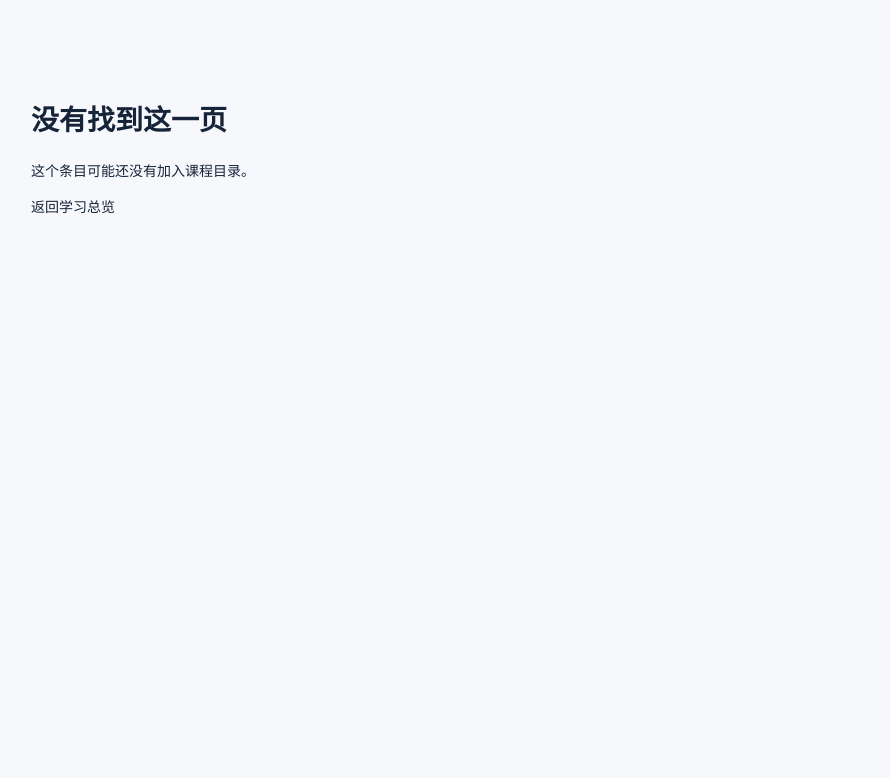
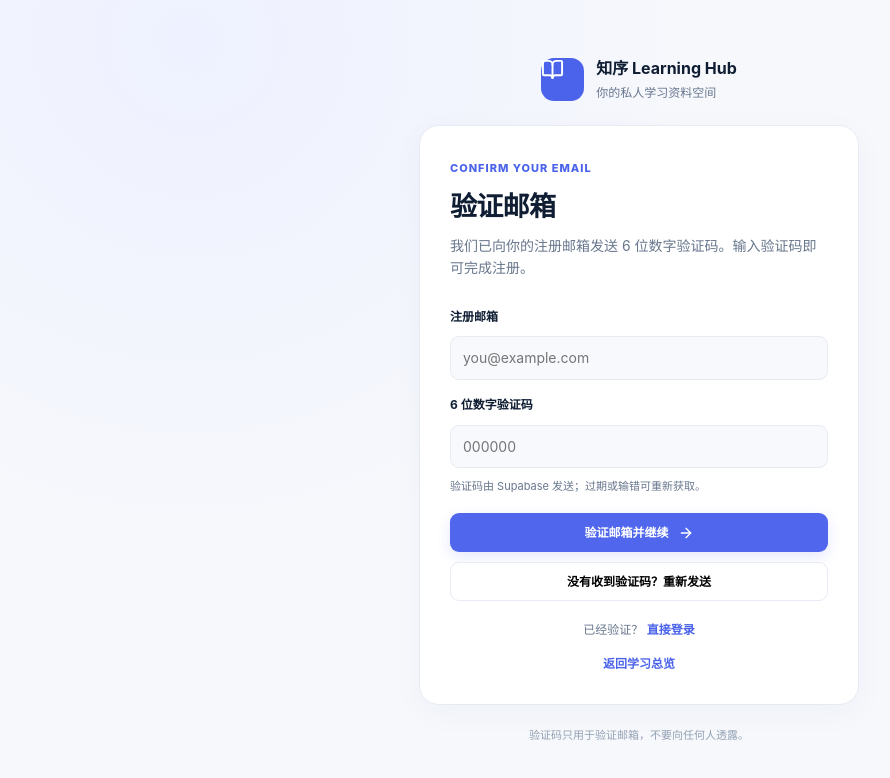
Before and after one commit to colddreamxiaowd/ContinueLeanringWithAI, a Next.js app in the folder web/: page /verify-email in a window 1280 px wide. Before the commit this address had no page. Shown: the top 778 px of the page, without its empty margins (1-891 px from the left). Built offline with nearby package versions, Linux system fonts and the light colour scheme.

Commit message:
feat(auth): verify signup emails with six-digit OTP codes

```diff
--- /dev/null
+++ b/web/src/app/verify-email/page.tsx
@@ -0,0 +1,128 @@
+"use client";
+
+import Link from "next/link";
+import { useEffect, useState, type FormEvent } from "react";
+import { ArrowRight, BookOpen, LoaderCircle } from "lucide-react";
+
+export default function VerifyEmailPage() {
+  const [email, setEmail] = useState("");
+  const [token, setToken] = useState("");
+  const [busy, setBusy] = useState(false);
+  const [resending, setResending] = useState(false);
+  const [verified, setVerified] = useState(false);
+  const [message, setMessage] = useState("");
+  const [isError, setIsError] = useState(false);
+
+  useEffect(() => {
+    const pendingEmail = window.sessionStorage.getItem("signupVerificationEmail");
+    if (pendingEmail) setEmail(pendingEmail);
+  }, []);
+
+  async function verify(event: FormEvent<HTMLFormElement>) {
+    event.preventDefault();
+    setBusy(true);
+    setMessage("");
+    setIsError(false);
+    try {
+      const response = await fetch("/api/auth/verify-email", {
+        method: "POST",
+        headers: { "Content-Type": "application/json" },
+        body: JSON.stringify({ email: email.trim(), token }),
+      });
+      const result = (await response.json().catch(() => ({}))) as {
+        error?: string;
+        signedIn?: boolean;
+      };
+      if (!response.ok) throw new Error(result.error || "验证失败，请重试。");
+      window.sessionStorage.removeItem("signupVerificationEmail");
+      setVerified(true);
+      if (result.signedIn) {
+        window.location.href = "/library";
+      } else {
+        setMessage("邮箱验证成功！现在可以用注册时设置的密码登录。");
+      }
+    } catch (error) {
+      setIsError(true);
+      setMessage(error instanceof Error ? error.message : "验证码验证失败。");
+    } finally {
+      setBusy(false);
+    }
+  }
+
+  async function resend() {
+    if (!email.trim()) {
+      setIsError(true);
+      setMessage("请先填写注册邮箱。");
+      return;
+    }
+    setResending(true);
+    setIsError(false);
+    setMessage("");
+    try {
+      const response = await fetch("/api/auth/resend-confirmation", {
+        method: "POST",
+        headers: { "Content-Type": "application/json" },
+        body: JSON.stringify({ email: email.trim() }),
+      });
+      const result = (await response.json().catch(() => ({}))) as { error?: string };
+      if (!response.ok) throw new Error(result.error || "重新发送失败，请稍后再试。");
+      setToken("");
+      setMessage("验证码请求已提交。请查看最新的注册确认邮件，以最新的 6 位验证码为准。");
+    } catch (error) {
+      setIsError(true);
+      setMessage(error instanceof Error ? error.message : "重新发送失败。");
+    } finally {
+      setResending(false);
+    }
+  }
+
+  return (
+    <main className="auth-page">
+      <div className="auth-brand">
+        <span className="auth-brand-mark"><BookOpen size={23}/></span>
+        <div><strong>知序 Learning Hub</strong><span>你的私人学习资料空间</span></div>
+      </div>
+      <section className="auth-card">
+        <span className="section-kicker">CONFIRM YOUR EMAIL</span>
+        <h1>验证邮箱</h1>
+        <p>我们已向你的注册邮箱发送 6 位数字验证码。输入验证码即可完成注册。</p>
+        {!verified ? (
+          <form className="auth-form" onSubmit={verify}>
+            <label htmlFor="verify-email-address">注册邮箱</label>
+            <input
+              id="verify-email-address" type="email" autoComplete="email" required
+              value={email} onChange={event => setEmail(event.target.value)}
+              placeholder="you@example.com"
+            />
+            <label htmlFor="verify-email-token">6 位数字验证码</label>
+            <input
+              id="verify-email-token" type="text" inputMode="numeric"
+              autoComplete="one-time-code" pattern="[0-9]{6}" maxLength={6} required
+              value={token}
+              onChange={event => setToken(event.target.value.replace(/\D/g, "").slice(0, 6))}
+              placeholder="000000"
+            />
+            <span className="auth-hint">验证码由 Supabase 发送；过期或输错可重新获取。</span>
+            {message && <p className={isError ? "auth-message auth-message--error" : "auth-message"} role="status">{message}</p>}
+            <button className="button button-primary auth-submit" type="submit" disabled={busy || resending || token.length !== 6}>
+              {busy ? <LoaderCircle className="spin" size={17}/> : null}
+              {busy ? "正在验证…" : "验证邮箱并继续"}
+              {!busy && <ArrowRight size={16}/>}
+            </button>
+            <button className="button button-ghost" type="button" disabled={busy || resending} onClick={() => void resend()}>
+              {resending ? "正在重新发送…" : "没有收到验证码？重新发送"}
+            </button>
+          </form>
+        ) : (
+          <div>
+            <p className="auth-message" role="status">{message || "邮箱验证成功，正在进入资料库…"}</p>
+            <Link className="button button-primary" href="/login">前往登录</Link>
+          </div>
+        )}
+        <div className="auth-switch">已经验证？ <Link href="/login">直接登录</Link></div>
+        <Link className="auth-home-link" href="/">返回学习总览</Link>
+      </section>
+      <p className="auth-footnote">验证码只用于验证邮箱，不要向任何人透露。</p>
+    </main>
+  );
+}
```
Also changed, not shown: web/src/app/api/auth/verify-email/route.ts (added, +48 -0 lines), web/src/components/auth-form.tsx (+3 -37 lines), 1 other file (tests, documents, lock files or other folders).
